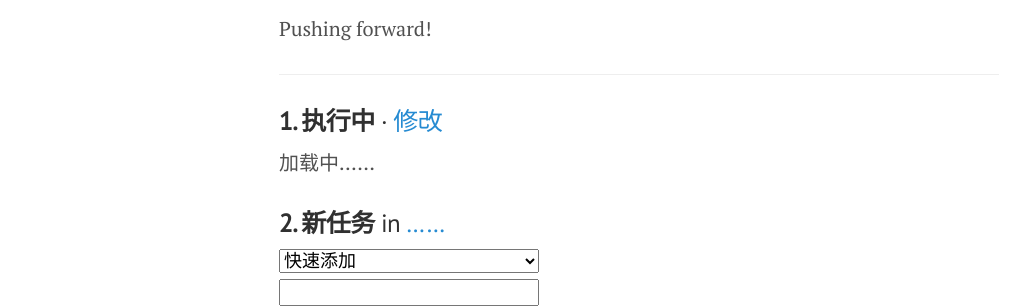
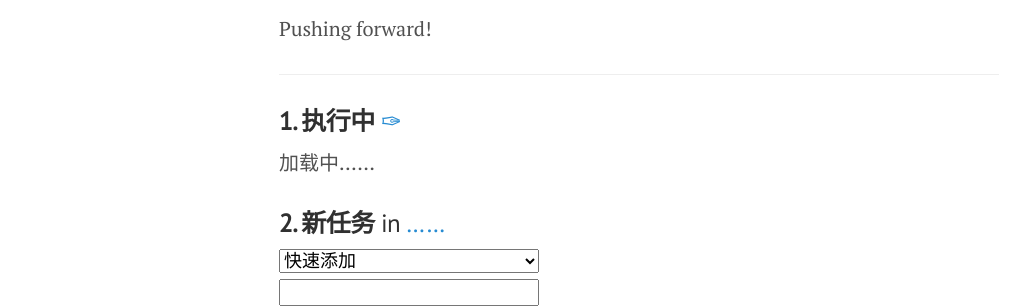
Before and after one commit to yusite/yuz.me, a Jekyll site: the page built from log.md, in a window 1280 px wide. Shown: the part 178-486 px from the top of the page, without its empty margins (1-1031 px from the left). Built offline with Jekyll 4.4.1, drawn with Linux system fonts in a browser that asks for light colours; Markdown is read by kramdown in place of the engine named in the settings.

Commit message:
update log page

```diff
--- a/log.md
+++ b/log.md
@@ -14,8 +14,8 @@ Pushing forward!
 
 <form id="form" method="GET" action="#">
 
-<h3><strong>1. 执行中</strong> &middot;
-<a href="http://l.yuz.me/hist/" target="_blank">修改</a></h3>
+<h3><strong>1. 执行中</strong>
+<a href="http://l.yuz.me/hist/" target="_blank">✑</a></h3>
 <div id="doing" style="font-size:20px;">加载中……</div>
 
 <h3><strong>2. 新任务</strong> in
```
